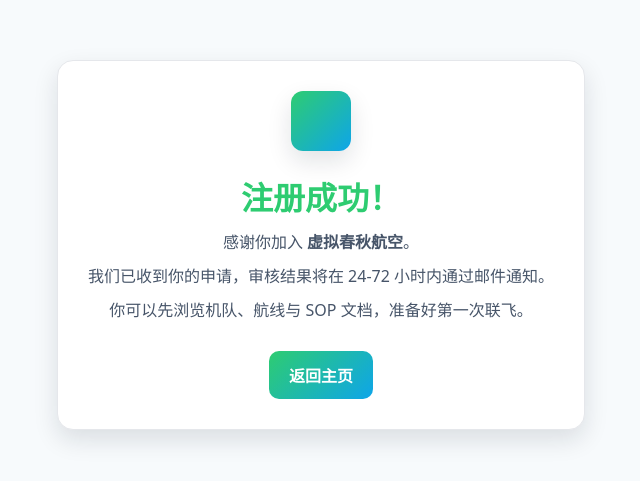
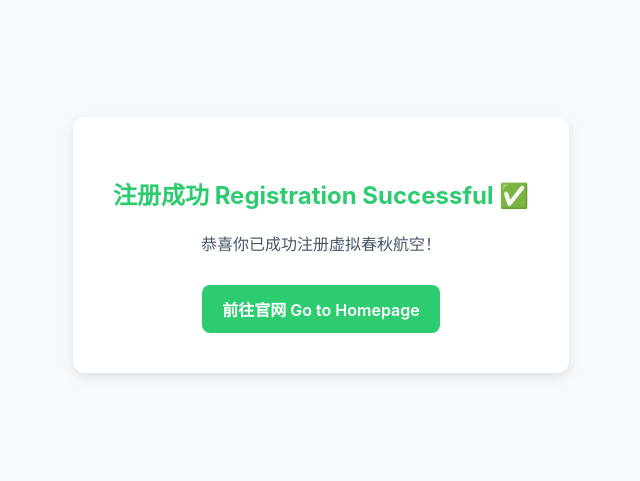
Before and after one commit to CQH1571/VATSIM-, a plain HTML site: page success.html in a window 1280 px wide. Shown: the part 155-636 px from the top of the page, without its empty margins (319-959 px from the left). Drawn offline with Linux system fonts and the light colour scheme.

Commit message:
Update success.html

```diff
--- a/success.html
+++ b/success.html
@@ -5,36 +5,52 @@
   <meta name="viewport" content="width=device-width, initial-scale=1" />
   <title>注册成功 | 虚拟春秋航空</title>
   <style>
-    :root{
-      --bg:#0f1217;--card:#151a22;--text:#e9eef7;--muted:#a9b4c8;
-      --brand:#2ecc71;--accent:#4fd1c5;--border:#212633;--shadow:0 10px 24px rgba(0,0,0,.35);
+    body {
+      margin: 0;
+      font-family: -apple-system, system-ui, "Segoe UI", Roboto, "PingFang SC", "Microsoft YaHei", sans-serif;
+      background: #f7fafc;
+      color: #111827;
+      display: flex;
+      justify-content: center;
+      align-items: center;
+      height: 100vh;
     }
-    @media(prefers-color-scheme:light){
-      :root{--bg:#f7fafc;--card:#fff;--text:#111827;--muted:#475569;
-        --brand:#2ecc71;--accent:#0ea5e9;--border:#e5e7eb;--shadow:0 10px 24px rgba(16,24,40,.12);}
+    .card {
+      background: #fff;
+      padding: 40px;
+      border-radius: 12px;
+      box-shadow: 0 4px 12px rgba(0,0,0,.1);
+      text-align: center;
     }
-    body{margin:0;padding:0;background:var(--bg);color:var(--text);
-      font-family:system-ui,-apple-system,"Segoe UI",Roboto,"Helvetica Neue",Arial,"PingFang SC","Microsoft YaHei",sans-serif;
-      display:flex;align-items:center;justify-content:center;height:100vh;}
-    .card{background:var(--card);border:1px solid var(--border);border-radius:16px;
-      padding:30px;max-width:500px;text-align:center;box-shadow:var(--shadow);}
-    h1{color:var(--brand);margin-bottom:10px}
-    p{color:var(--muted);margin:10px 0}
-    .btn{display:inline-block;margin-top:20px;padding:12px 20px;border-radius:10px;
-      background:linear-gradient(135deg,var(--brand),var(--accent));color:#fff;text-decoration:none;font-weight:600}
-    .btn:hover{opacity:.9}
-    .logo{width:60px;height:60px;margin:0 auto 20px auto;border-radius:12px;
-      background:linear-gradient(135deg,var(--brand),var(--accent));box-shadow:var(--shadow)}
+    h2 {
+      color: #2ecc71;
+      margin-bottom: 20px;
+    }
+    p {
+      margin-bottom: 30px;
+      color: #475569;
+    }
+    .btn {
+      display: inline-block;
+      padding: 12px 20px;
+      border-radius: 8px;
+      background: #2ecc71;
+      color: #fff;
+      text-decoration: none;
+      font-weight: 600;
+    }
+    .btn:hover {
+      opacity: .9;
+    }
   </style>
 </head>
 <body>
-  <div class="card">
-    <div class="logo"></div>
-    <h1>注册成功！</h1>
-    <p>感谢你加入 <strong>虚拟春秋航空</strong>。</p>
-    <p>我们已收到你的申请，审核结果将在 24-72 小时内通过邮件通知。</p>
-    <p>你可以先浏览机队、航线与 SOP 文档，准备好第一次联飞。</p>
-    <a href="index.html" class="btn">返回主页</a>
-  </div>
+
+<div class="card">
+  <h2>注册成功 Registration Successful ✅</h2>
+  <p>恭喜你已成功注册虚拟春秋航空！</p>
+  <a class="btn" href="index.html">前往官网 Go to Homepage</a>
+</div>
+
 </body>
 </html>
```
